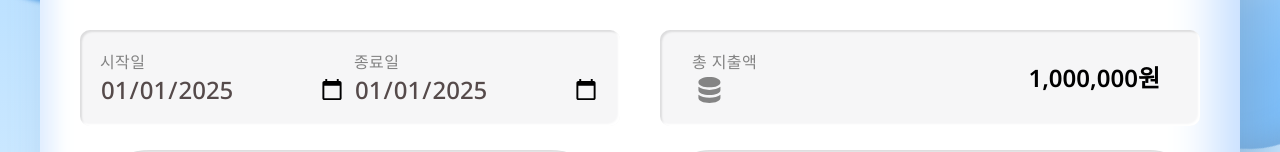
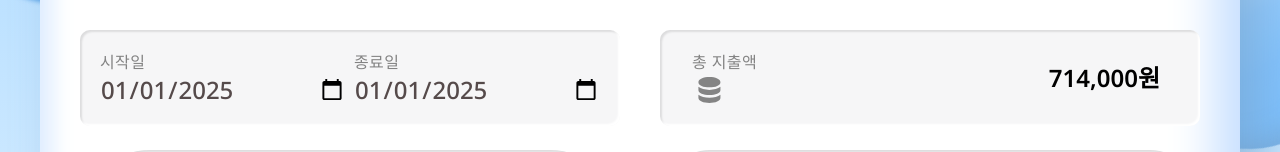
Before and after one commit to oding01/Expense-Tracker, a React (Vite) app: page /analyze in a window 1280 px wide. Shown: the part 219-371 px from the top of the page. Built offline with nearby package versions, Linux system fonts and the light colour scheme.

Commit message:
feat: :art: 총 지출액 실제 총 가격으로 출력

```diff
--- a/src/components/Analyze/AnalyzeContainer.tsx
+++ b/src/components/Analyze/AnalyzeContainer.tsx
@@ -2,14 +2,34 @@ import { AnalyzeCharts } from '@/components/Analyze/AnalyzeCharts'
 import { AnalyzeList } from '@/components/Analyze/AnalyzeList'
 import { AnalyzeChoice } from '@/components/Analyze/AnayzeChoice'
 import { consumptionData } from '@/Mock/Mock'
+import { useEffect, useState } from 'react'
+
+interface analyzeDataType {
+	category: string
+	detail: string
+	price: number
+	date: string
+}
+
+function calculateTotalPrice(consumptionData: analyzeDataType[]) {
+	let totalPrice = 0
+	consumptionData.map((each) => (totalPrice += each.price))
+	return totalPrice
+}
 
 export const AnalyzeContainer = () => {
+	const [totalPrice, setTotalPrice] = useState(0)
+
+	useEffect(() => {
+		setTotalPrice(calculateTotalPrice(consumptionData))
+	}, [])
+
 	return (
 		<div className='relative flex flex-col gap-6 m-10 min-w-auto tablet:min-w-[320px] tablet:flex-col bg-white rounded-[3rem] shadow-white-box py-[68px]'>
 			<div className='flex-initial text-[36px] pl-10 font-semibold text-black text-4xl tracking-[0] leading-[normal] whitespace-nowrap'>
 				지출 분석
 			</div>
-			<AnalyzeChoice />
+			<AnalyzeChoice totalPrice={totalPrice} />
 			<div className='flex flex-1 flex-col tablet:flex-row w-full justify-center items-center px-10 gap-10'>
 				<AnalyzeCharts consumptionData={consumptionData} />
 				<AnalyzeList consumptionData={consumptionData} />
--- a/src/components/Analyze/AnayzeChoice.tsx
+++ b/src/components/Analyze/AnayzeChoice.tsx
@@ -1,4 +1,9 @@
-export const AnalyzeChoice = () => {
+const addComma = (price: number) => {
+	let returnString = price?.toString().replace(/\B(?=(\d{3})+(?!\d))/g, ',')
+	return returnString
+}
+
+export const AnalyzeChoice = ({ totalPrice }: { totalPrice: number }) => {
 	return (
 		<div className='flex flex-initial flex-col tablet:flex-row gap-1 justify-start w-full tablet:gap-10 px-10'>
 			<div className='relative flex-1 flex flex-col justify-start items-center bg-[#f6f6f7] rounded-[10px] shadow-analyze-box w-full h-full p-[20px]'>
@@ -45,7 +50,7 @@ export const AnalyzeChoice = () => {
 					></img>
 				</div>
 				<div className='flex justify-between mr-5'>
-					<div className='font-semibold text-2xl'>1,000,000원</div>
+					<div className='font-semibold text-2xl'>{addComma(totalPrice)}원</div>
 				</div>
 			</div>
 		</div>
```
